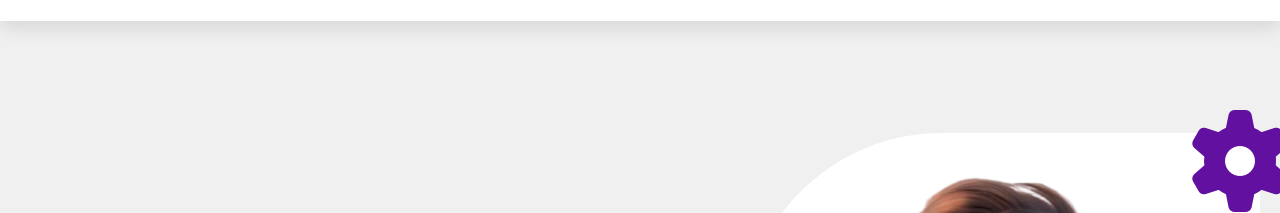
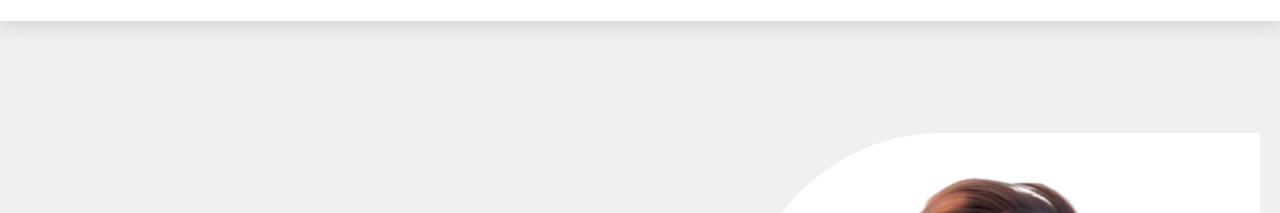
Before and after one commit to farhanCodx/MyPortofolio, a plain HTML site: page index.html in a window 1280 px wide. Shown: the part 75-288 px from the top of the page. Drawn offline with nearby package versions, Linux system fonts and the light colour scheme; files whose address does not match are found by name.

Commit message:
Update index.html

```diff
--- a/index.html
+++ b/index.html
@@ -43,7 +43,6 @@
 
     <div class="kolom-gambar-hero">
     <img src="IMG/gambar1.png" alt="">
-    <i class="fa-solid-atas fa-solid fa-cog "></i>
     <i class="fa-solid-bawah fa-solid  fa-cog "></i>
     </div>
     <svg xmlns="http://www.w3.org/2000/svg" viewBox="0 0 1440 320"><path fill="#fff" fill-opacity="1" d="M0,96L48,90.7C96,85,192,75,288,64C384,53,480,43,576,69.3C672,96,768,160,864,170.7C960,181,1056,139,1152,122.7C1248,107,1344,117,1392,122.7L1440,128L1440,320L1392,320C1344,320,1248,320,1152,320C1056,320,960,320,864,320C768,320,672,320,576,320C480,320,384,320,288,320C192,320,96,320,48,320L0,320Z"></path></svg>
```
